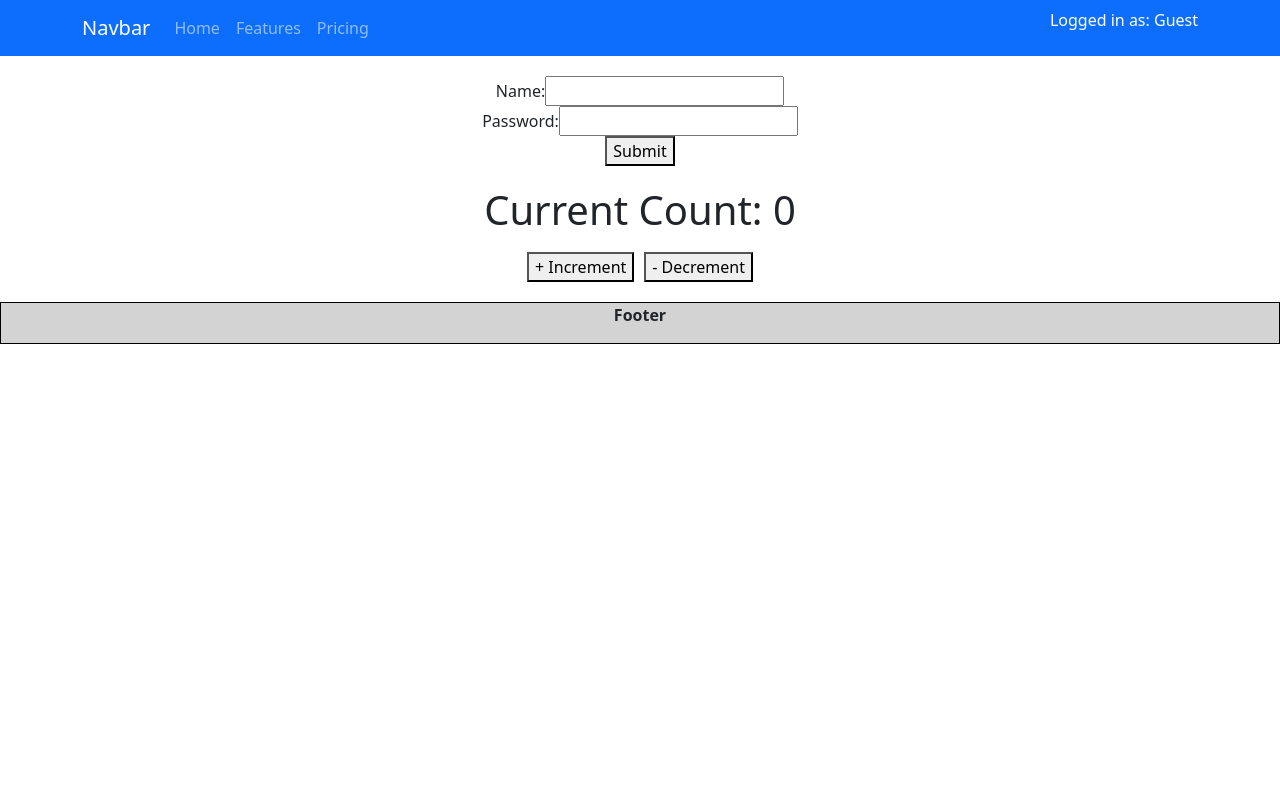
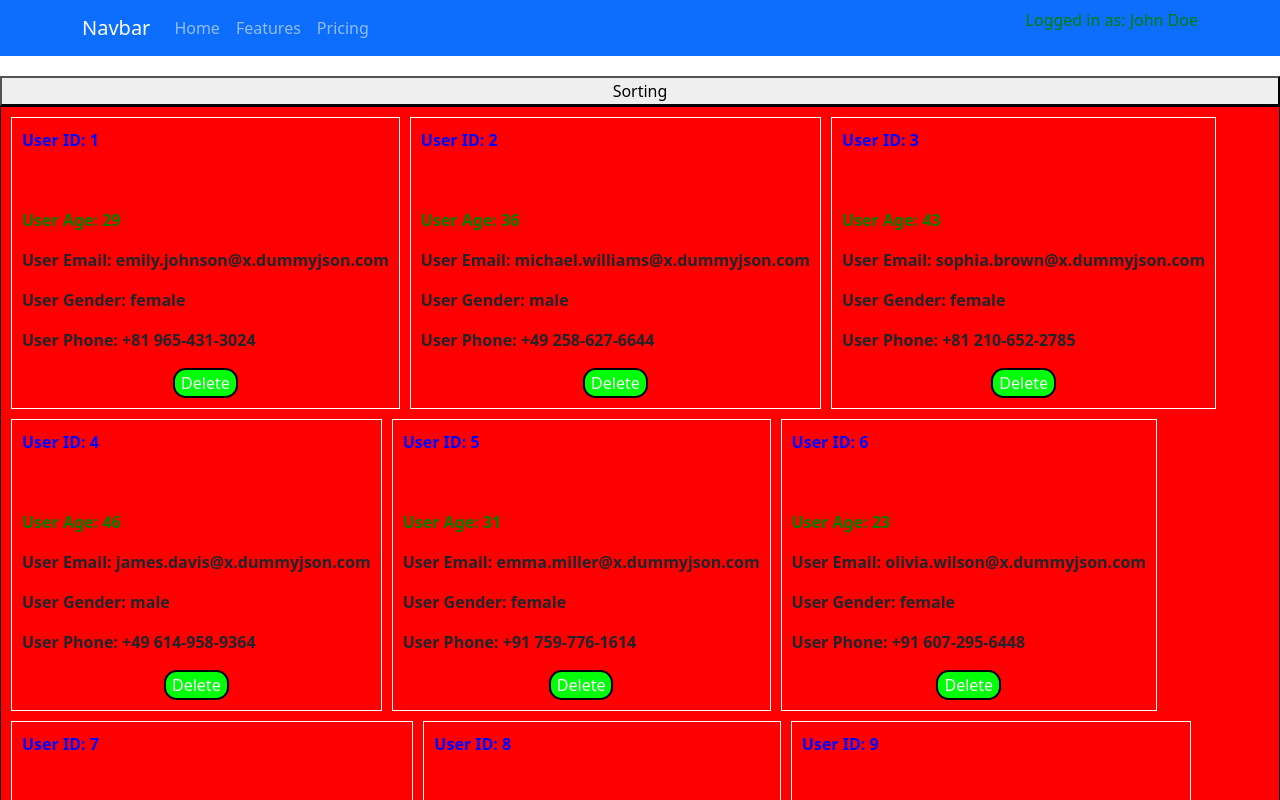
Before and after one commit to Akash0605/batch-2025, a React (Create React App) app in the folder react-tutorial/: page / in a window 1280 px wide. Shown: the top 800 px of the page. Built offline with nearby package versions, Linux system fonts and the light colour scheme.

Commit message:
Added manu code.

```diff
--- a/react-tutorial/src/App.js
+++ b/react-tutorial/src/App.js
@@ -5,53 +5,30 @@ import Navbar from "./component/navbar/Navbar"
 import Footer from "./component/footer/Footer"
 import Login from "./component/login/Login"
 import Form from "./component/form/Form"
+import Counter from './component/counter/Counter';
 
 import { useState } from 'react';
 
 function App() {
 
+  localStorage.setItem("isLoggedIn", "true")
   const isLoggedIn = localStorage.getItem("isLoggedIn");
   console.log("Logged in : ", isLoggedIn);
   console.log("Type of isLoggedIn : ", typeof isLoggedIn);
   const isLoggedInBool = (isLoggedIn === "true");
   console.log("Type of isLoggedInBool : ", typeof isLoggedInBool);
 
-  const [count, setCount] = useState(0);
-
-
-  const increment = () => {
-    console.log("Increment button clicked");
-    // count++;
-
-    setCount(count + 1);
-  };
-
-  const decrement = () => {
-    console.log("Decrement button clicked");
-    // count--;
-
-    setCount(count - 1);
-  };
-
   return (
     <div className="App">
       <Navbar isLoggedIn={isLoggedInBool} />
 
-      {/* {
+      {
         isLoggedInBool ? <UserList /> : <Login />
-      } */}
+      }
 
-      <Form />
+      {/* <Form /> */}
 
-      <div style={{ display: "flex", flexDirection: "column", alignItems: "center", gap: "10px" }}>
-
-        <h1>Current Count: {count}</h1>
-
-        <div style={{ display: "flex", gap: "10px" }}>
-          <button onClick={increment}>+ Increment</button>
-          <button onClick={decrement}>- Decrement</button>
-        </div>
-      </div>
+      {/* <Counter /> */}
 
       <Footer />
     </div>
--- a/react-tutorial/src/component/User.js
+++ b/react-tutorial/src/component/User.js
@@ -1,15 +1,16 @@
 import "./user.css";
 
-function User({user}){
+function User({user, onDeleteUser}){
     // console.log("Props",props);
     return(
-        <div style={{"display":"flex", "gap":"0px", "border":"1px solid white", "fontWeight":"bold", "flexDirection":"column", "alignItems":"start"}}>
+        <div style={{"display":"flex", "gap":"0px", "padding":"10px", "border":"1px solid white", "fontWeight":"bold", "flexDirection":"column", "alignItems":"start"}}>
             <p className="id">User ID: {user.id}</p>
             <p className="name">User Name: {user.firstName}</p>
             <p className="age">User Age: {user.age}</p>
             <p className="email">User Email: {user.email}</p>
             <p className="gender">User Gender: {user.gender}</p>
             <p className="phone">User Phone: {user.phone}</p>
+            <div className="dlt"><button className="delete" type="button" onClick={(e) => onDeleteUser(e, user.id)}>Delete</button></div>
         </div>
     )
 }
--- a/react-tutorial/src/component/UserList.js
+++ b/react-tutorial/src/component/UserList.js
@@ -1,20 +1,38 @@
 import User from "./User";
 import data from "../data/users.json";
+import { useState } from "react";
 
 function UserList() {
     console.log("Users", data);
     console.log("typeof users", typeof data);
     console.log("Array.isArray(users)", Array.isArray(data.users));
-    const users = data.users;
-    console.log(users[0].firstName);
+
+    const [users, setUsers] = useState(data.users);
+
+    const deleteUser = (e, id) => {
+
+        const filterUsers = users.filter((user) => {
+            return (user.id !== id)
+        })
+
+        setUsers(filterUsers)
+
+        console.log("Deleted", id)
+    }
+
+    console.log(users[3].id);
     return(
+        <div style={{"display":"flex", "flexDirection":"column", "width":"100%",}}>
+            <button>Sorting</button>
             <div style={{"display":"flex", "width":"100%", "background":"red", "gap":"10px", "flexWrap":"wrap", "padding":"10px", "border":"1px solid black"}}>
+
                 {
                     users.map((user) => (
-                    <User user={user} />
+                        <User onDeleteUser={deleteUser} user={user} />
                     ))
                 }
                 {/* <User name={users[0].firstName} age={users[0].age} id={users[0].id} /> */}
+            </div>
         </div>
     )
 }
--- /dev/null
+++ b/react-tutorial/src/component/counter/Counter.js
@@ -0,0 +1,31 @@
+import { useState } from "react";
+
+export default function Counter() {
+
+    const [count, setCount] = useState(0);
+
+
+    const increment = () => {
+        console.log("Increment button clicked");
+        // count++;
+        if (count < 10) setCount(count + 1);
+    };
+
+    const decrement = () => {
+        console.log("Decrement button clicked");
+        // count--;
+        if (count > 0) setCount(count - 1);
+    };
+
+    return (
+        <div style={{ display: "flex", marginTop: "1rem", flexDirection: "column", alignItems: "center", gap: "10px" }}>
+
+            <h1>Current Count: {count}</h1>
+
+            <div style={{ display: "flex", gap: "10px" }}>
+                <button onClick={increment}>+ Increment</button>
+                <button onClick={decrement}>- Decrement</button>
+            </div>
+        </div>
+    )
+}
--- a/react-tutorial/src/component/user.css
+++ b/react-tutorial/src/component/user.css
@@ -10,3 +10,16 @@
 .age{
     color: green;
 }
+
+.delete{
+    background-color: rgb(0, 255, 8);
+    color: white;
+    border: 2px solid black;
+    border-radius: 0.8rem;
+}
+
+.dlt{
+    display: flex;
+    justify-content: center;
+    width: 100%;
+}
```
Lines whose indentation alone changed are shown as unchanged.
